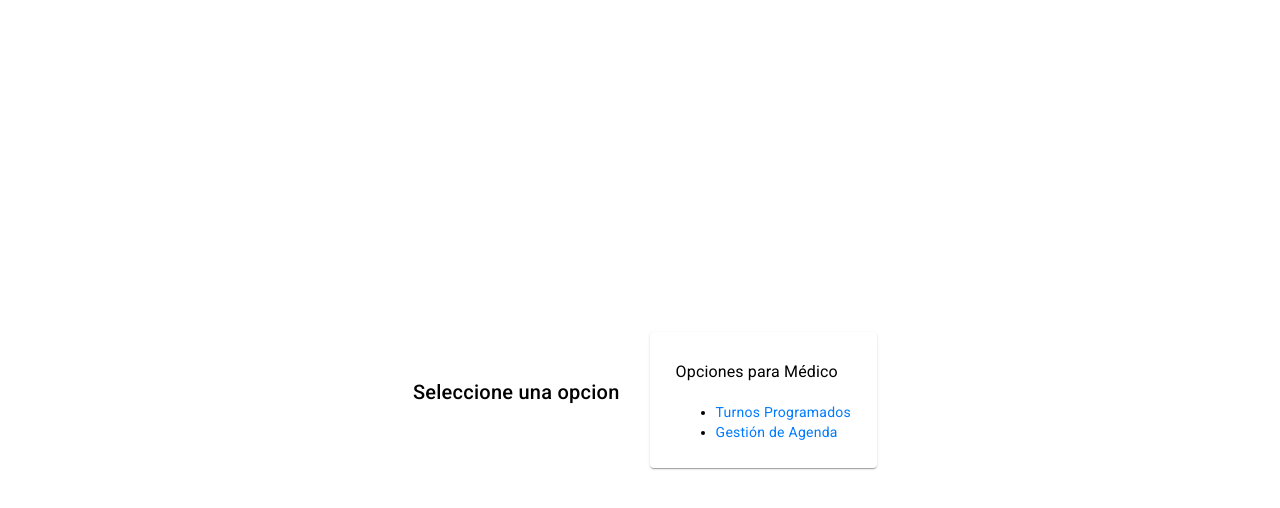
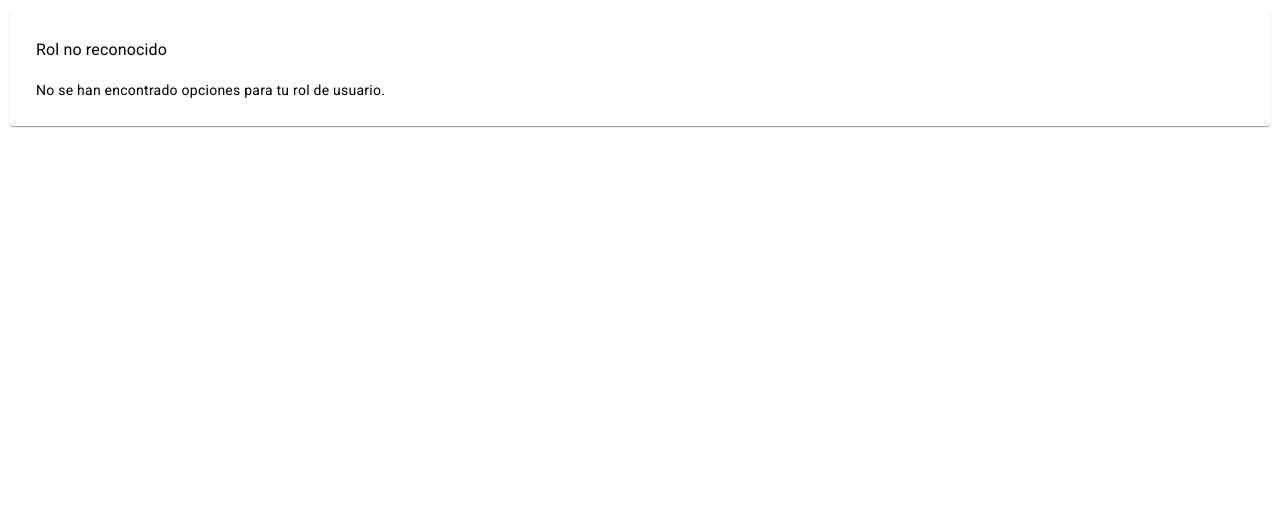
Before and after one commit to LautyCortez/TallerI2t, an Angular app: page /dashboard in a window 1280 px wide. Shown: the top 508 px of the page. Built offline with nearby package versions, Linux system fonts and the light colour scheme; sample sign-in values are in the browser's storage.

Commit message:
Ya pudimos meter en el localStorage el Rol

```diff
--- a/src/app/components/dashboard/dashboard.component.html
+++ b/src/app/components/dashboard/dashboard.component.html
@@ -1,53 +1,35 @@
-<div class="contenido-dashboard">
-  <div class="main-content">
-    <h2>Seleccione una opcion</h2>
-  </div>
-
+<div *ngIf="userRole">
   <div [ngSwitch]="userRole">
-    <div *ngSwitchCase="'inquilino'">
+    <div *ngSwitchCase="'INQUILINO'">
       <mat-card>
         <mat-card-content>
-          <h3>Opciones para Inquilinos</h3>
+          <h3>Contenido para inquilinos</h3>
           <ul>
-            <li>
-              <a routerLink="/inquilino/reservar-hospedaje">Nueva Reserva</a>
-            </li>
-            <li><a routerLink="/inquilino/modificar-reserva">Modificar una Reserva</a></li>
-            <li>
-              <a routerLink="/inquilino/cancelar-reserva">Cancelar Reserva</a>
-            </li>
+            <li><a routerLink="/inquilino/gestion-agenda">Gestión de Agenda</a></li>
           </ul>
         </mat-card-content>
       </mat-card>
     </div>
-
-    <div *ngSwitchCase="'anfitrion'">
+    <div *ngSwitchCase="'ANFITRION'">
       <mat-card>
         <mat-card-content>
-          <h3>Opciones para Operador</h3>
+          <h3>Contenido para anfitriones</h3>
           <ul>
-            <!--          falta implementar sus funciones-->
+            <li><a routerLink="/anfitrion/gestion-agenda">Gestión de Agenda</a></li>
           </ul>
         </mat-card-content>
       </mat-card>
     </div>
-
-    <div *ngSwitchCase="'admin'">
+    <div *ngSwitchCase="'ADMIN'">
       <mat-card>
         <mat-card-content>
-          <h3>Opciones para Médico</h3>
+          <h3>Contenido para administradores</h3>
           <ul>
-            <li>
-              <a routerLink="/medico/turnos-programados">Turnos Programados</a>
-            </li>
-            <li>
-              <a routerLink="/medico/gestion-agenda">Gestión de Agenda</a>
-            </li>
+            <li><a routerLink="/admin/gestion-agenda">Gestión de Agenda</a></li>
           </ul>
         </mat-card-content>
       </mat-card>
     </div>
-
     <div *ngSwitchDefault>
       <mat-card>
         <mat-card-content>
--- a/src/app/components/login/login.component.ts
+++ b/src/app/components/login/login.component.ts
@@ -25,17 +25,21 @@ export class LoginComponent {
         next: (response) => {
           console.log(response); // Log the response for debugging
           if (response.token) {
-          console.log(response);
+            localStorage.clear(); // Limpiar todo el localStorage
             localStorage.setItem('token', response.token);
-          // localStorage.setItem('userRole', response.role);
+            if (response.tipoUsuarios && response.tipoUsuarios.length > 0) {
+              localStorage.setItem('userRole', response.tipoUsuarios[0].nombre.toUpperCase());
+            }
             this.router.navigate(['/dashboard']);
           } else {
             alert('Credenciales incorrectas');
           }
-      }, error: err => {
+        },
+        error: err => {
           console.error(err); // Log any error for debugging
           alert('Error en el login');
-      }})
-    };
+        }
+      });
     }
   }
+}
```
Lines whose indentation alone changed are shown as unchanged.
